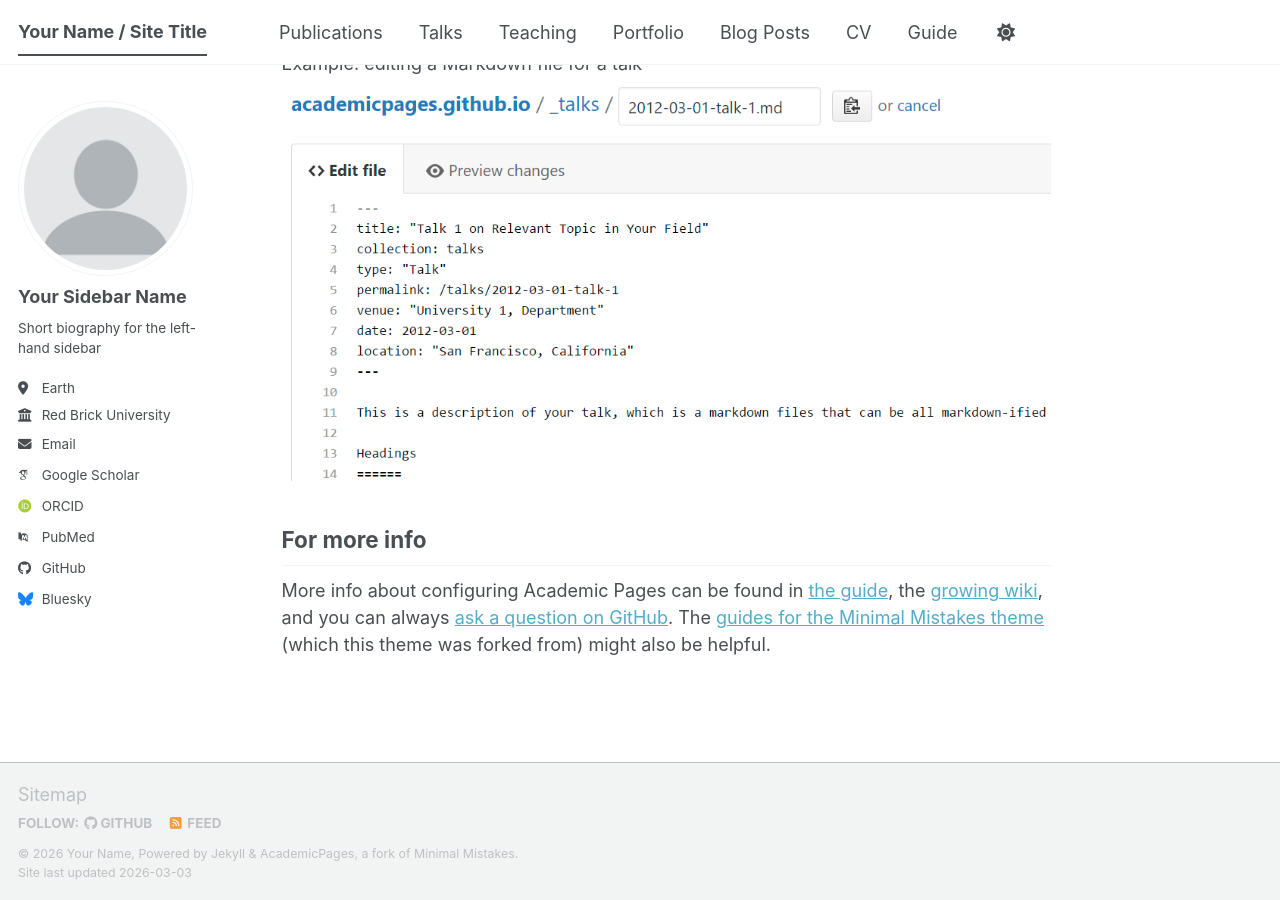
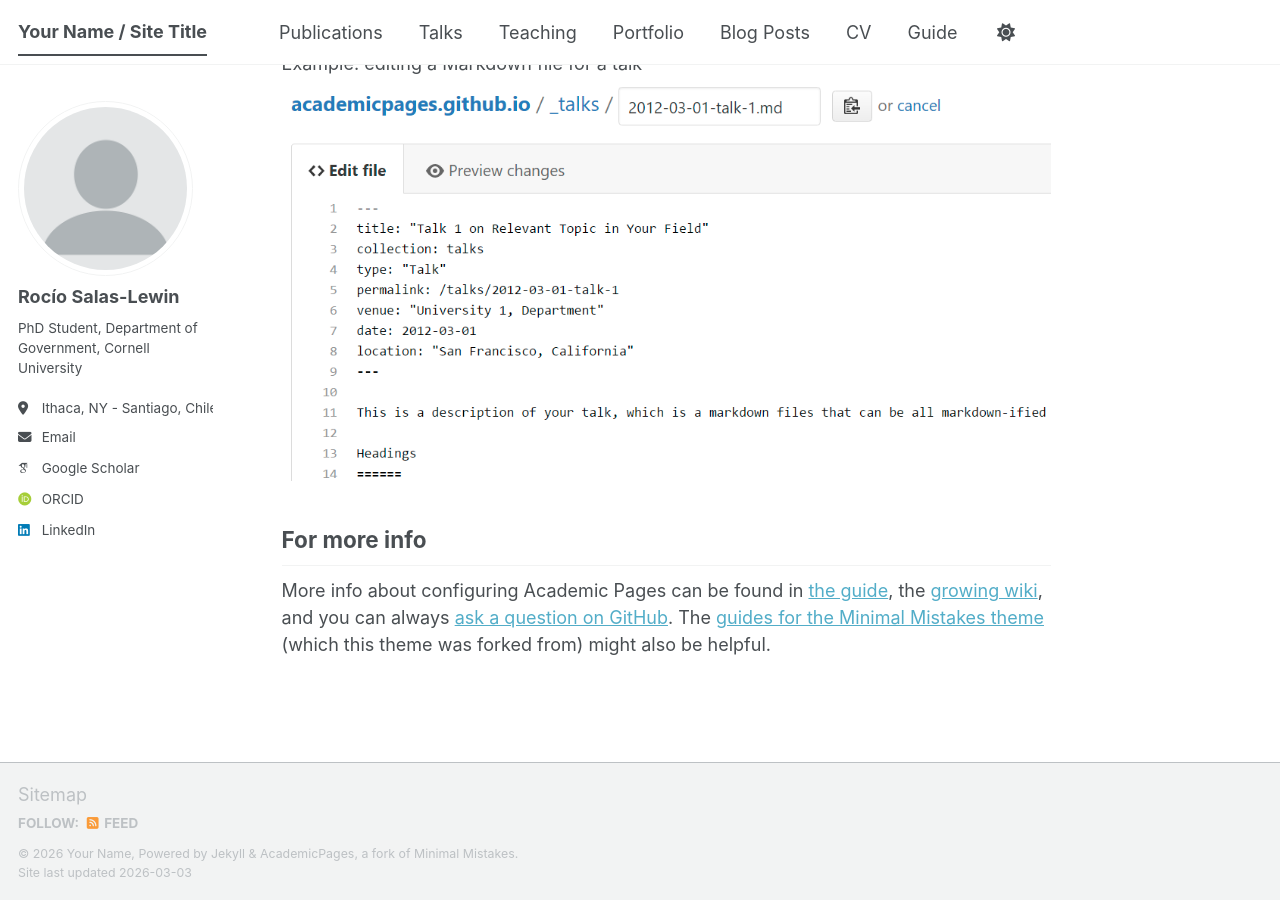
Before and after one commit to rsalaslewin/rsalaslewin.github.io, a Jekyll site: the page built from _pages/about.md, in a window 1280 px wide and 900 px high, scrolled down 2720 px. Built offline with Jekyll 4.4.1, drawn with Linux system fonts in a browser that asks for light colours; some web fonts are replaced; a script bundle is joined from its source files by our own code; library files that are not in the unit come from our copies.

Commit message:
Update _config.yml

```diff
--- a/_config.yml
+++ b/_config.yml
@@ -24,24 +24,24 @@ repository               : "academicpages/academicpages.github.io"
 author:
   # Biographic information
   avatar           : "profile.png"
-  name             : "Your Sidebar Name"
-  pronouns         : # example: "she/her"
-  bio              : "Short biography for the left-hand sidebar"
-  location         : "Earth"
-  employer         : "Red Brick University"
-  uri              : # URL
-  email            : "none@example.org"
+  name             : "Rocío Salas-Lewin"
+  pronouns         :
+  bio              : "PhD Student, Department of Government, Cornell University"
+  location         : "Ithaca, NY - Santiago, Chile"
+  employer         :
+  uri              :
+  email            : "ras647@cornell.edu"
 
   # Academic websites
-  academia         : # URL
-  arxiv            : # URL - Update with the correct link to your profile
-  googlescholar    : "https://scholar.google.com/citations?user=PS_CX0AAAAAJ"
-  inspire-hep      : # URL
-  impactstory      : # URL
-  orcid            : "https://orcid.org/yourorcidurl"
+  academia         :
+  arxiv            :
+  googlescholar    : "https://scholar.google.cl/citations?user=vpWGeCsAAAAJ&hl=es"
+  inspire-hep      :
+  impactstory      :
+  orcid            : "https://orcid.org/0000-0002-6994-3301"
   semantic         : # URL
   ssrn             : # URL
-  pubmed           : "https://www.ncbi.nlm.nih.gov/pubmed/?term=john+snow"
+  pubmed           :
   researchgate     : # URL
   scopus           : # URL
   zotero           : # URL
@@ -51,13 +51,13 @@ author:
   bitbucket        : # Username - Update with your username on the site
   codepen          : # Username
   dribbble         : # Username
-  github           : "academicpages"
+  github           :
   kaggle           : # Username
   stackoverflow    : # User number or user number and name (i.e., use "1" or "1/jeff-atwood")
 
   # Social media
   artstation       : # Username
-  bluesky          : "bsky.app" # Replace this with you Bluesky username
+  bluesky          :
   facebook         : # Username
   flickr           : # Username
   foursquare       : # Username
@@ -66,7 +66,7 @@ author:
   keybase          : # Username
   instagram        : # Username
   lastfm           : # Username
-  linkedin         : # Username
+  linkedin         : "rsalaslewin"
   mastodon         : # URL
   medium           : # URL
   pinterest        : # Username
```
